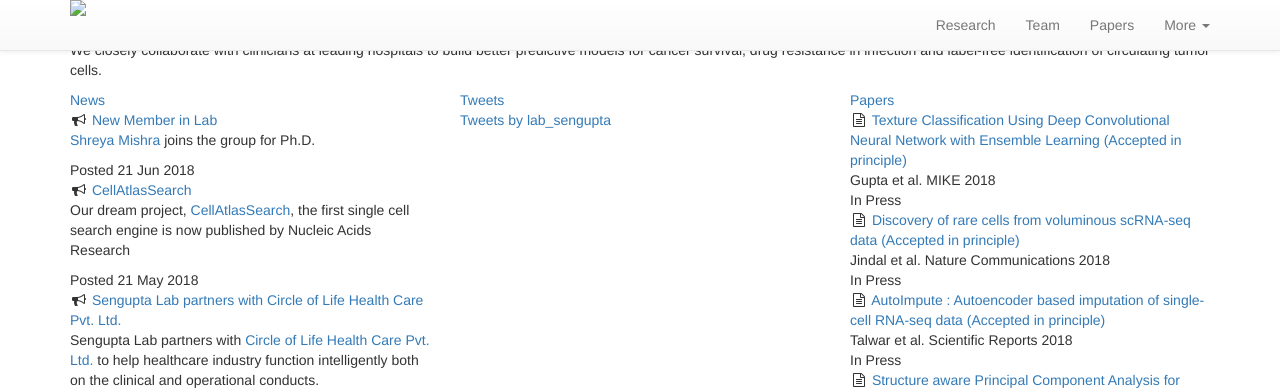
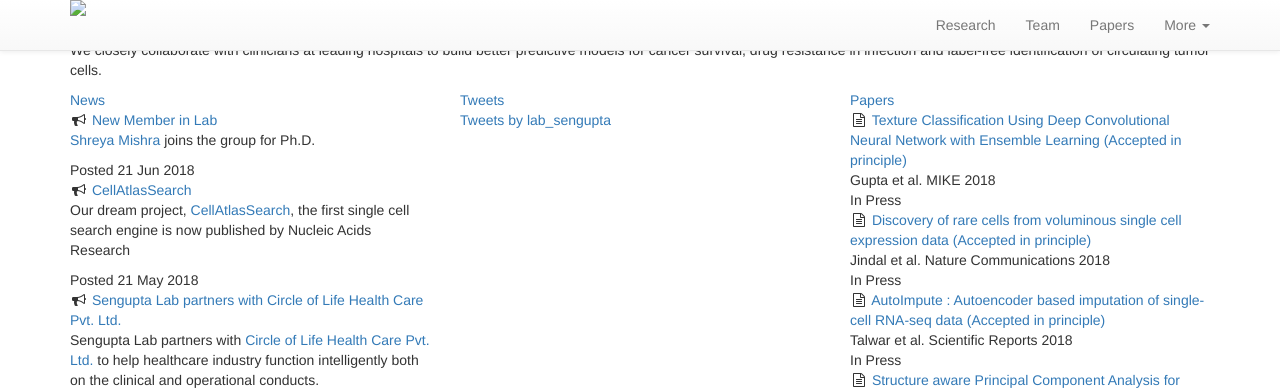
Before and after one commit to debarka/senguptalab.github.io, a Jekyll site: the page built from index.html, in a window 1280 px wide. Shown: the top 392 px of the page. Built offline with Jekyll 4.4.1, drawn with Linux system fonts in a browser that asks for light colours; nearby versions of some CDN libraries; library files that are not in the unit come from our copies; comment, search, counter and statistics services are not loaded.

Commit message:
Update 2018-10-07-Discovery_of_rare_cells_from_voluminous_scRNA_seqdata.md

```diff
--- a/papers/_posts/2018-10-07-Discovery_of_rare_cells_from_voluminous_scRNA_seqdata.md
+++ b/papers/_posts/2018-10-07-Discovery_of_rare_cells_from_voluminous_scRNA_seqdata.md
@@ -1,6 +1,6 @@
 ---
 layout: paper
-title: "Discovery of rare cells from voluminous scRNA-seq data (Accepted in principle)"
+title: "Discovery of rare cells from voluminous single cell expression data (Accepted in principle)"
 year: "2018"
 shortref: "Jindal et al. Nature Communications 2018"
 nickname:
```
